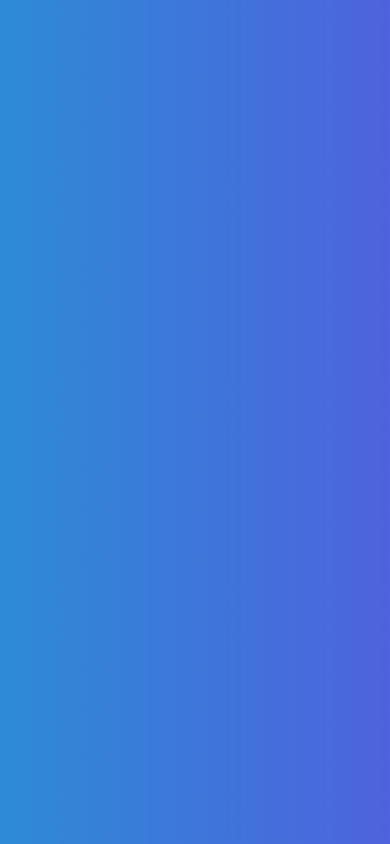
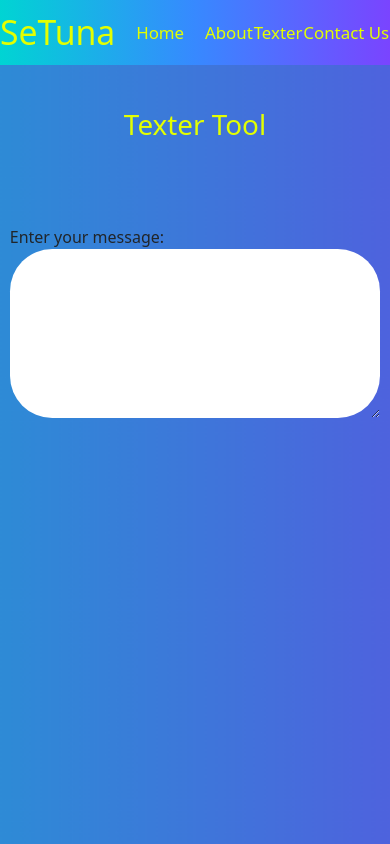
Before and after one commit to GodishalaAshwith/Texter-Toolz, a React (Vite) app: page /texter in a window 390 px wide. Before the commit this address had no page. Built offline with nearby package versions, Linux system fonts and the light colour scheme.

Commit message:
Base Layout for Texter-Tool page

```diff
--- a/src/App.tsx
+++ b/src/App.tsx
@@ -1,6 +1,7 @@
 import { Routes, Route } from "react-router-dom";
 import Layout from "./Layout";
 import Home from "./pages/Home/Home";
+import Texter from "./pages/Texter/Texter";
 
 function App() {
   return (
@@ -16,6 +17,7 @@ function App() {
             </div>
           }
         ></Route>
+        <Route path="/texter" element={<Texter />}></Route>
       </Route>
     </Routes>
   );
--- a/src/components/Navbar/Navbar.tsx
+++ b/src/components/Navbar/Navbar.tsx
@@ -15,7 +15,9 @@ const Navbar = () => {
           <div className="about">
             <Link to="/about">About</Link>
           </div>
-          <div className="textor">Textor</div>
+          <div className="textor">
+            <Link to="/texter">Texter</Link>
+          </div>
           <div className="contact">Contact Us</div>
         </div>
       </nav>
--- /dev/null
+++ b/src/pages/Texter/Texter.css
@@ -0,0 +1,74 @@
+header {
+  padding: 5vh;
+  text-align: center;
+  color: #e3ff00;
+}
+
+/* Wrapper for search bar */
+.input-field {
+  background-color: rgba(1, 1, 1, 0);
+  width: 50%; /* Adjusted to use percentage for responsiveness */
+  margin-top: 4vh; /* Slightly reduced margin for responsiveness */
+  margin-left: auto; /* Center the search bar horizontally */
+  margin-right: auto;
+  height: auto; /* Let the height be dynamic based on the textarea */
+  border-radius: 5vh; /* Relative border radius */
+  display: flex;
+  justify-content: center;
+  align-items: center;
+}
+
+/* Search textarea styling */
+.input-field textarea {
+  border: 0;
+  border-radius: 5vh;
+  width: 100%; /* Takes up full width of the parent div */
+  height: 30vh; /* Increased height for large text input */
+  text-align: left; /* Left-align for natural text flow in large fields */
+  font-size: 2.2vh; /* Relative font size based on viewport height */
+  padding: 1vh 2vh; /* Add some padding for comfort */
+  resize: vertical; /* Allow users to resize the textarea vertically */
+}
+
+/* Placeholder styling */
+.input-field textarea::placeholder {
+  text-align: left;
+  font-size: 2vh; /* Relative placeholder font size */
+}
+
+/* Focus state of the textarea */
+.input-field textarea:focus {
+  outline: #00265a;
+}
+
+/* Media Queries for smaller screens */
+@media (max-width: 768px) {
+  .input-field {
+    width: 90%; /* Increase width on smaller screens */
+  }
+
+  .input-field textarea {
+    font-size: 2vh; /* Slightly reduce font size on smaller screens */
+    height: 25vh; /* Adjust textarea height */
+  }
+
+  .input-field textarea::placeholder {
+    font-size: 1.8vh; /* Adjust placeholder font size */
+  }
+}
+
+/* Media Queries for very small screens (e.g., mobile) */
+@media (max-width: 480px) {
+  .input-field {
+    width: 95%; /* Increase width for narrow screens */
+  }
+
+  .input-field textarea {
+    font-size: 1.8vh; /* Further reduce font size for mobile */
+    height: 20vh; /* Reduce textarea height slightly */
+  }
+
+  .input-field textarea::placeholder {
+    font-size: 1.6vh; /* Adjust placeholder font size for mobile */
+  }
+}
--- /dev/null
+++ b/src/pages/Texter/Texter.tsx
@@ -0,0 +1,26 @@
+import "./Texter.css";
+
+const Texter = () => {
+  return (
+    <>
+      <header>
+        <h1>Texter Tool</h1>
+      </header>
+      <main>
+        <div className="input-field">
+          <form>
+            <label for="message">Enter your message:</label>
+            <textarea
+              id="message"
+              name="message"
+              rows="10"
+              cols="50"
+            ></textarea>
+          </form>
+        </div>
+      </main>
+    </>
+  );
+};
+
+export default Texter;
```
